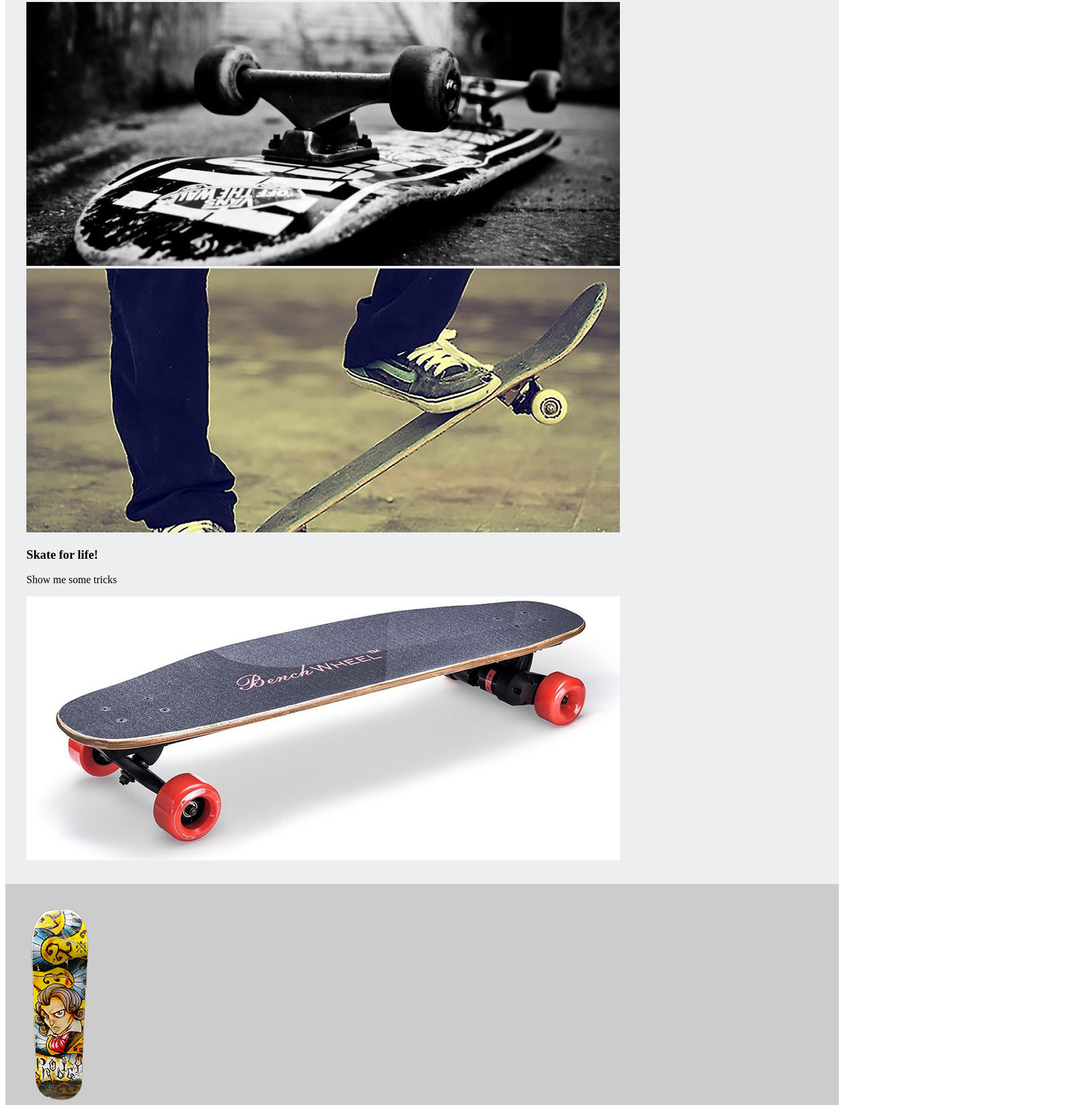
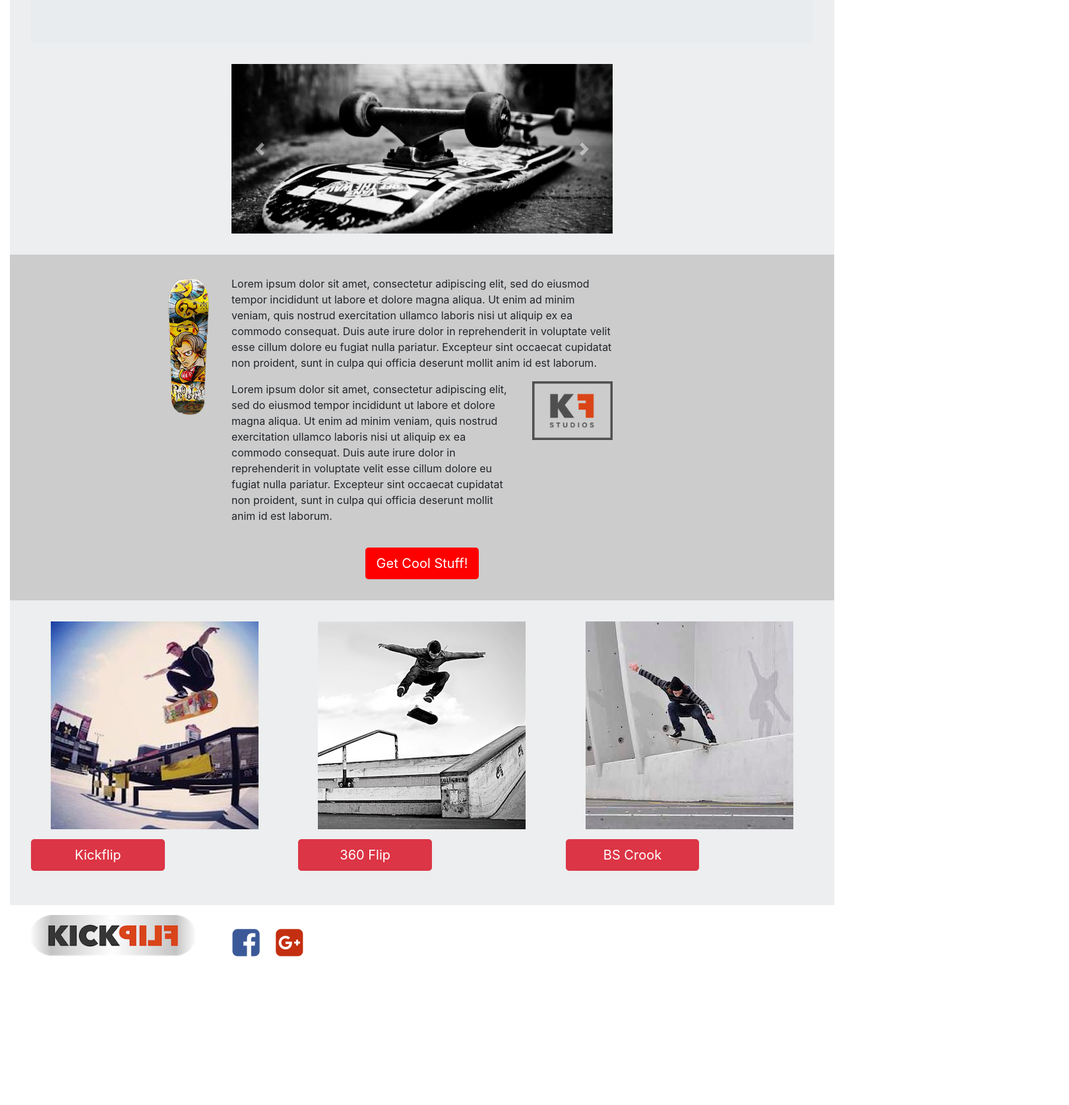
Before and after one commit to wemf/WDD331, a website built with Parcel: page week12/prototyping/src/index.html in a window 1280 px wide. Shown: the part 291-1966 px from the top of the page at 66% size, 1621 px wide, since content can reach past the window. After the commit the page ends 1777 px from the top, so only its background shows below. Built offline with nearby package versions, Linux system fonts and the light colour scheme; a script that the page names is missing; files whose address does not match are found by name.

Commit message:
week12: rewrite assets relative sources dir

```diff
--- a/week12/prototyping/src/index.html
+++ b/week12/prototyping/src/index.html
@@ -7,8 +7,8 @@
   <meta name="viewport" content="width=device-width, initial-scale=1, shrink-to-fit=no">
 
   <!-- Bootstrap CSS -->
-<!--   <link rel="stylesheet" href="bootstrap-4.0.0-alpha.6-dist/css/bootstrap-grid.min.css">
-  <link rel="stylesheet" href="bootstrap-4.0.0-alpha.6-dist/css/bootstrap.min.css"> -->
+  <link rel="stylesheet" href="../node_modules/bootstrap/dist/css/bootstrap-grid.min.css">
+  <link rel="stylesheet" href="../node_modules/bootstrap/dist/css/bootstrap.min.css">
   <!--CSS-->
   <link rel="stylesheet" href="https://cdnjs.cloudflare.com/ajax/libs/font-awesome/4.7.0/css/font-awesome.min.css">
   <link rel="stylesheet" href="main.css">
@@ -62,17 +62,17 @@
           <div id="mainCarousel" class="carousel slide" data-ride="carousel">
             <div class="carousel-inner" role="listbox">
               <div class="carousel-item active">
-                <img class="d-block img-fluid" src="assets/board.jpg" alt="First slide">
+                <img class="d-block img-fluid" src="./images/assets/board.jpg" alt="First slide">
               </div>
               <div class="carousel-item">
-                <img class="d-block img-fluid" src="assets/tipsolahraga.jpg" alt="Second slide">
+                <img class="d-block img-fluid" src="./images/assets/tipsolahraga.jpg" alt="Second slide">
                 <div class="carousel-caption d-none d-md-block">
                   <h3>Skate for life!</h3>
                   <p>Show me some tricks</p>
                 </div>
               </div>
               <div class="carousel-item">
-                <img class="d-block img-fluid" src="assets/longboard.jpg" alt="Third slide">
+                <img class="d-block img-fluid" src="./images/assets/longboard.jpg" alt="Third slide">
               </div>
             </div>
             <a class="carousel-control-prev" href="#mainCarousel" role="button" data-slide="prev">
@@ -92,7 +92,7 @@
     <div class="sectionDark">
       <div class="row">
         <div class="col-sm-12 col-md-1 offset-md-2">
-          <img class="img-fluid" src="assets/prodigy.png">
+          <img class="img-fluid" src="./images/assets/prodigy.png">
         </div>
 
         <div class="col-sm-12 col-md-6">
@@ -106,7 +106,7 @@
               <p>Lorem ipsum dolor sit amet, consectetur adipiscing elit, sed do eiusmod tempor incididunt ut labore et dolore magna aliqua. Ut enim ad minim veniam, quis nostrud exercitation ullamco laboris nisi ut aliquip ex ea commodo consequat. Duis aute irure dolor in reprehenderit in voluptate velit esse cillum dolore eu fugiat nulla pariatur. Excepteur sint occaecat cupidatat non proident, sunt in culpa qui officia deserunt mollit anim id est laborum.</p>
             </div>
             <div class="col-sm-12 col-md-3">
-              <img class="img-fluid" src="assets/KFS.png">
+              <img class="img-fluid" src="./images/assets/KFS.png">
             </div>
           </div>
         </div>
@@ -126,7 +126,7 @@
         <div class="col-sm-12">
           <div class="row">
             <div class="col-sm-12 col-lg-4">
-              <img class="img-fluid imgCenter" src="assets/kickflip.jpg">
+              <img class="img-fluid imgCenter" src="./images/assets/kickflip.jpg">
               <div class="row">
                 <div class="col-sm-12">
                   <button type="button" class="btn btn-danger btn-lg btnCenter" data-toggle="modal" data-target=".kf-modal-lg">Kickflip</button>
@@ -134,7 +134,7 @@
               </div>
             </div>
             <div class="col-sm-12 col-lg-4">
-              <img class="img-fluid imgCenter" src="assets/360flip.jpg">
+              <img class="img-fluid imgCenter" src="./images/assets/360flip.jpg">
               <div class="row">
                 <div class="col-sm-12">
                   <button type="button" class="btn btn-danger btn-lg btnCenter" data-toggle="modal" data-target=".360-modal-md">360 Flip</button>
@@ -142,7 +142,7 @@
               </div>
             </div>
             <div class="col-sm-12 col-lg-4">
-              <img class="img-fluid imgCenter" src="assets/bscrook.jpg">
+              <img class="img-fluid imgCenter" src="./images/assets/bscrook.jpg">
               <div class="row">
                 <div class="col-sm-12">
                   <button type="button" class="btn btn-danger btn-lg btnCenter" data-toggle="modal" data-target=".bscrook-modal-sm">BS Crook</button>
@@ -159,7 +159,7 @@
       <div class="container-fluid">
         <div class="row">
           <div class="col-sm-12 col-lg-3">
-            <img class="img-fluid footerImg" src="assets/KFS_LIGHT.png">
+            <img class="img-fluid footerImg" src="./images/assets/KFS_LIGHT.png">
           </div>
           <div class="col-sm-12 col-lg-9 socialWrapper">
             <a href="https://facebook.com" target="_blank">
@@ -189,7 +189,7 @@
             <div class="conatiner-fluid">
               <div class="row">
                 <div class="col-sm-12">
-                  <img class="img-fluid" src="assets/KFS_modal.png">
+                  <img class="img-fluid" src="./images/assets/KFS_modal.png">
                 </div>
               </div>
               <div class="row">
@@ -263,7 +263,7 @@
   <!-- jQuery first, then Tether, then Bootstrap JS. -->
   <script src="https://code.jquery.com/jquery-3.1.1.slim.min.js" integrity="sha384-A7FZj7v+d/sdmMqp/nOQwliLvUsJfDHW+k9Omg/a/EheAdgtzNs3hpfag6Ed950n" crossorigin="anonymous"></script>
   <script src="https://cdnjs.cloudflare.com/ajax/libs/tether/1.4.0/js/tether.min.js" integrity="sha384-DztdAPBWPRXSA/3eYEEUWrWCy7G5KFbe8fFjk5JAIxUYHKkDx6Qin1DkWx51bBrb" crossorigin="anonymous"></script>
-  <script src="bootstrap-4.0.0-alpha.6-dist/js/bootstrap.min.js"></script>
+  <script src="../node_modules/bootstrap/dist/js/bootstrap.min.js"></script>
 </body>
 
 </html>
```
